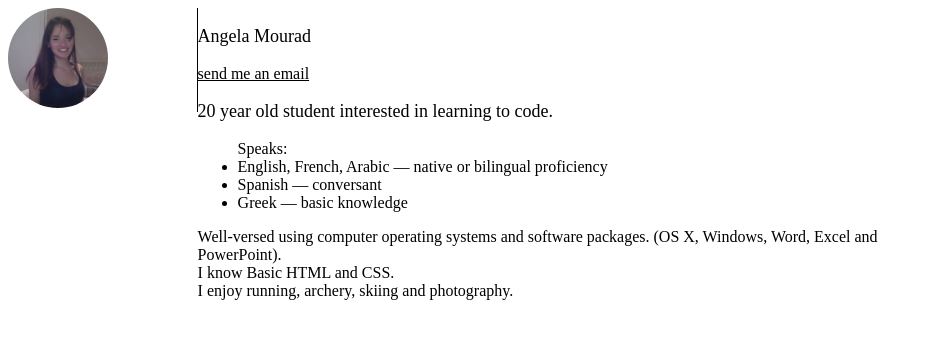
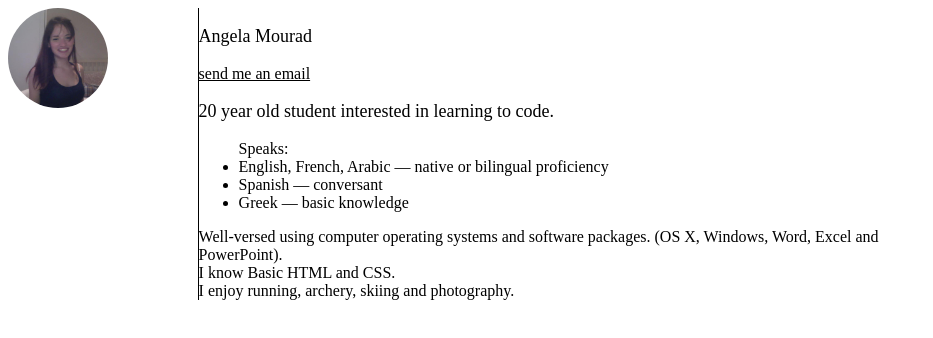
Before and after one commit to carrusel/carrusel.github.io, a plain HTML site: page index.html in a window 1280 px wide. Shown: the whole page, without its empty margins (0-933 px from the left). Drawn offline with Linux system fonts and the light colour scheme.

Commit message:
border left edit

```diff
--- a/css/stylesheet.css
+++ b/css/stylesheet.css
@@ -25,11 +25,11 @@ a {
     float:left;
     width: 15%;
     box-sizing: border-box;
-    border-right:1px solid black;
 }
 
 .content {
     float:left;
     width: 60%;
     box-sizing: inherit;
+    border-left:1px solid black;
 }
```
